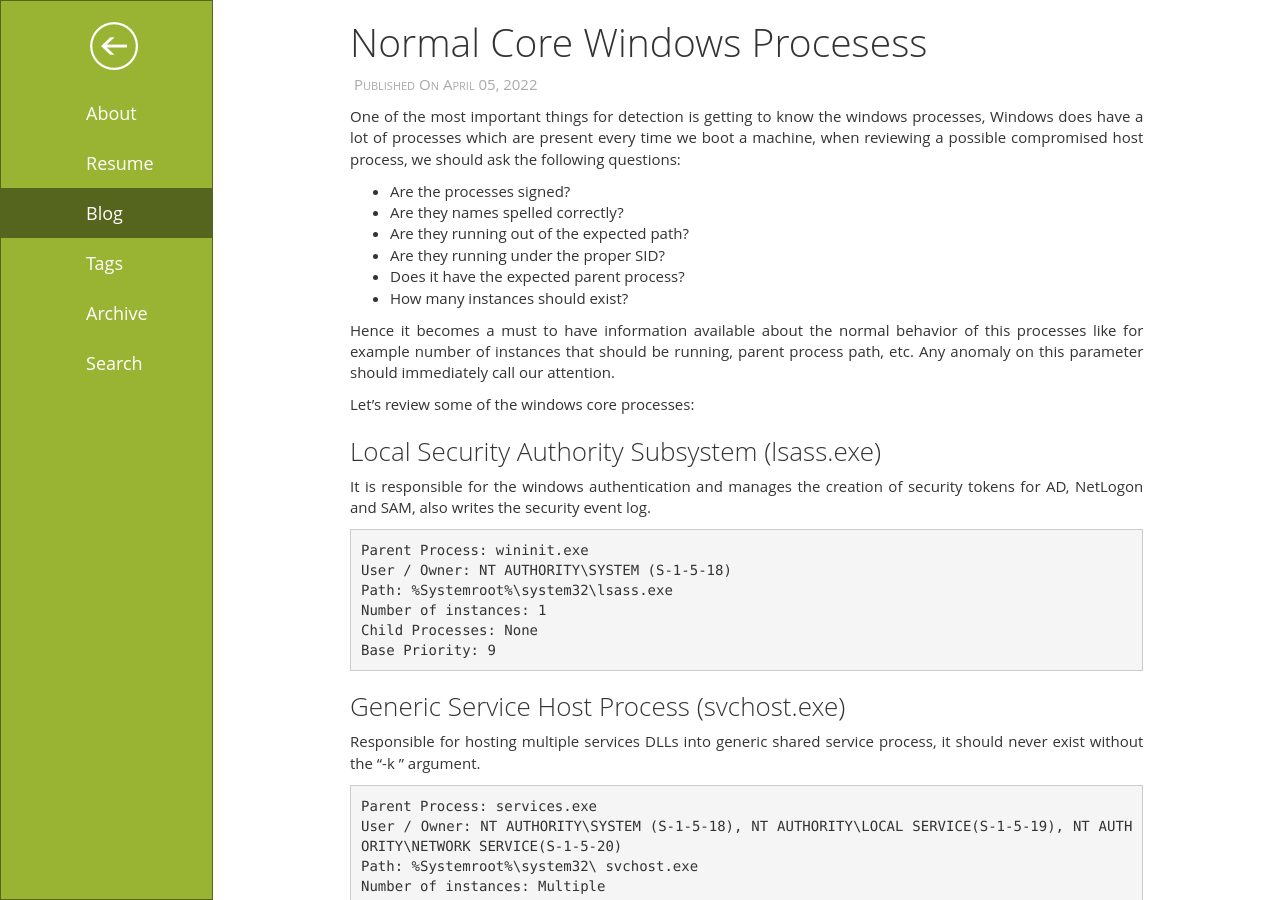
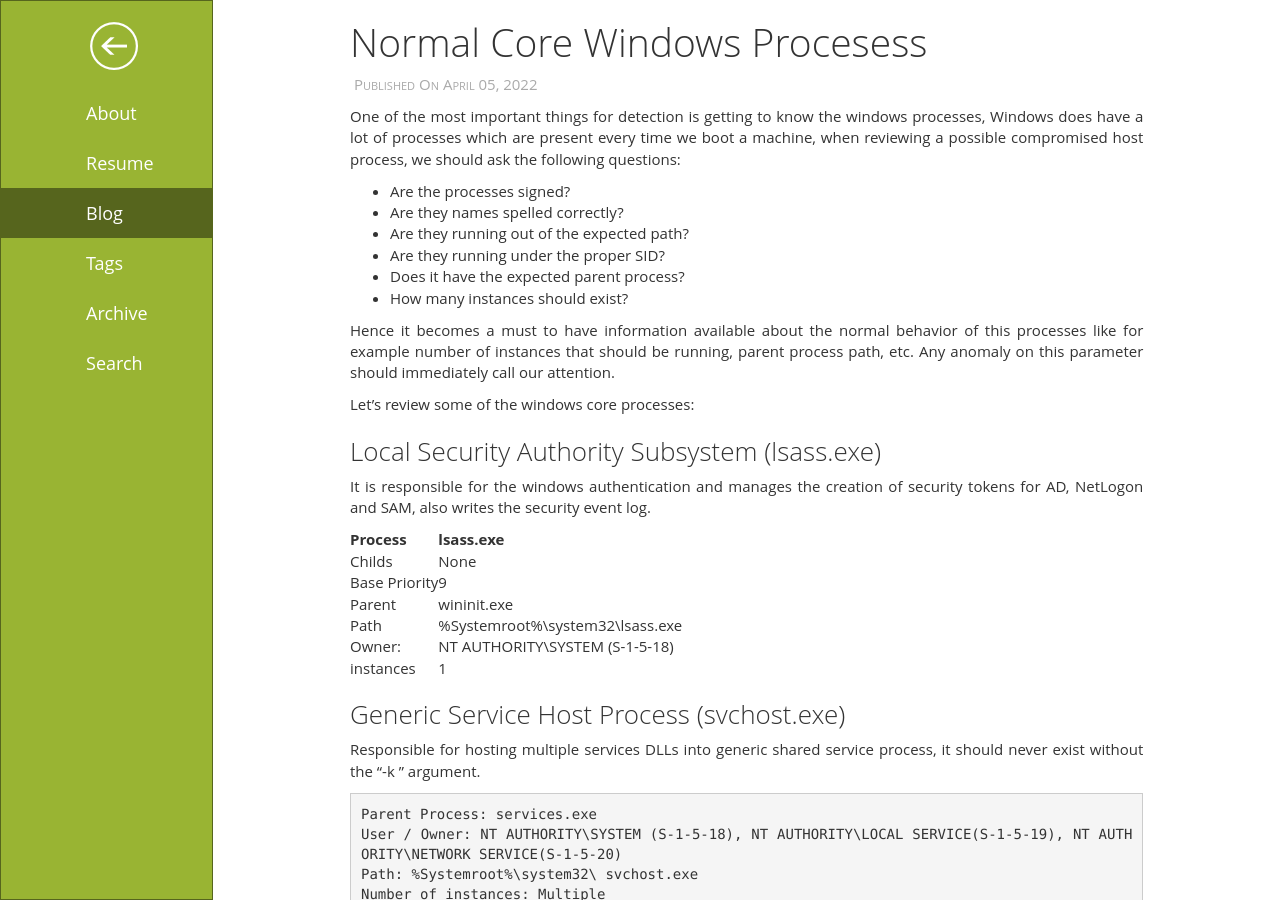
Before and after one commit to fanavarr/fanavarr.github.io, a Jekyll site: the page built from _posts/2022-04-05-Normal-Core-Windows-Procesess.md, in a window 1280 px wide and 900 px high. Built offline with Jekyll 4.4.1, drawn with Linux system fonts in a browser that asks for light colours; a script that is not in the unit is left out; comment, search, counter and statistics services are not loaded.

Commit message:
Update 2022-04-05-Normal-Core-Windows-Procesess.md

```diff
--- a/_posts/2022-04-05-Normal-Core-Windows-Procesess.md
+++ b/_posts/2022-04-05-Normal-Core-Windows-Procesess.md
@@ -30,12 +30,16 @@ Let’s review some of the windows core processes:
 ### Local Security Authority Subsystem (lsass.exe)
 It is responsible for the windows authentication and manages the creation of security tokens for AD, NetLogon and SAM, also writes the security event log.
 
-    Parent Process: wininit.exe
-    User / Owner: NT AUTHORITY\SYSTEM (S-1-5-18)
-    Path: %Systemroot%\system32\lsass.exe
-    Number of instances: 1
-    Child Processes: None
-    Base Priority: 9
+| Process      | lsass.exe |
+| ----------- | ----------- |
+| Childs | None |
+| Base Priority | 9 |
+| Parent | wininit.exe |
+| Path | %Systemroot%\system32\lsass.exe |
+| Owner: | NT AUTHORITY\SYSTEM (S-1-5-18) |
+| instances | 1 |
+
+
 
 
 ### Generic Service Host Process (svchost.exe)
```
